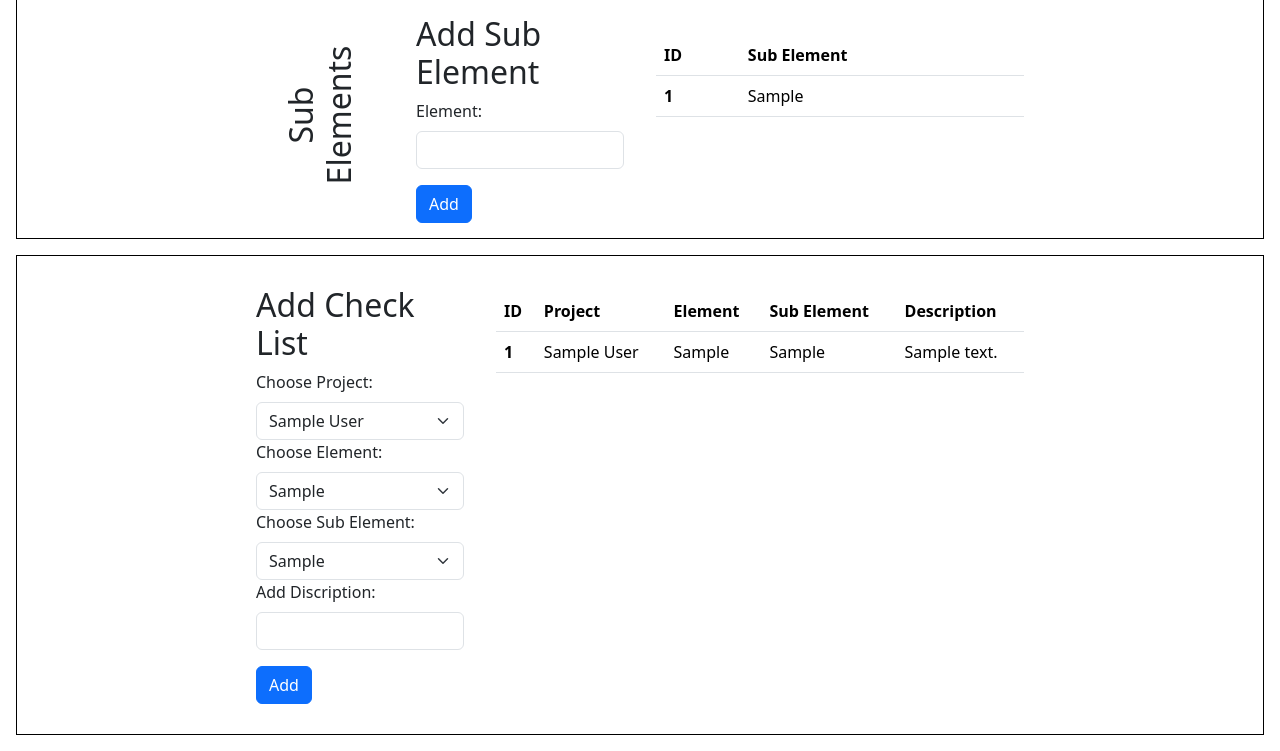
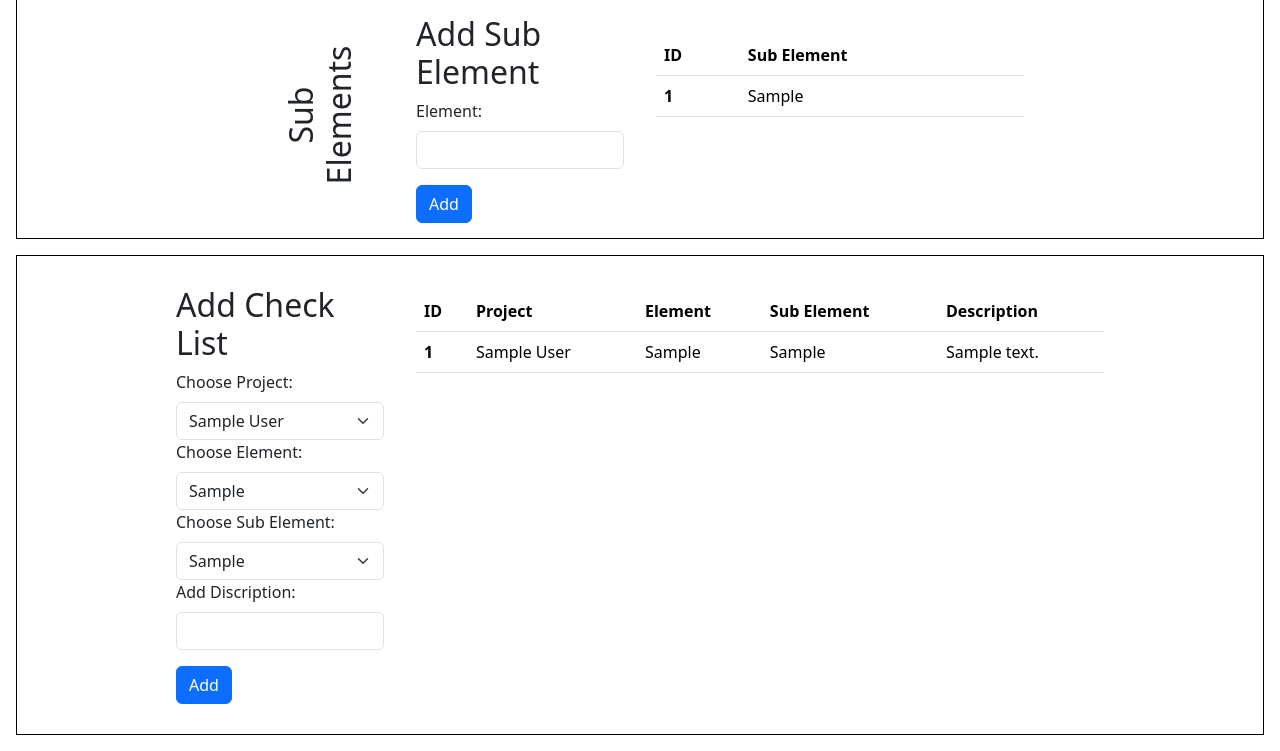
Before and after one commit to Zughayyar/Python_Project_MyPMS, a Django app: page /tree/createtree in a window 1280 px wide. Shown: the part 593-1344 px from the top of the page. Run offline with Django 5.2, Linux system fonts and the light colour scheme; tables that the repository leaves empty hold one stand-in row (values such as "Sample post").

Commit message:
update create tree page

```diff
--- a/_python_project_mypms/tree/static/css/build-tree.css
+++ b/_python_project_mypms/tree/static/css/build-tree.css
@@ -67,7 +67,7 @@
 }
 
 .table-container-12 {
-    width: 70vh;
+    width: 90vh;
     padding: 2vh;
     height: 55vh;
     overflow-y: scroll;
```
